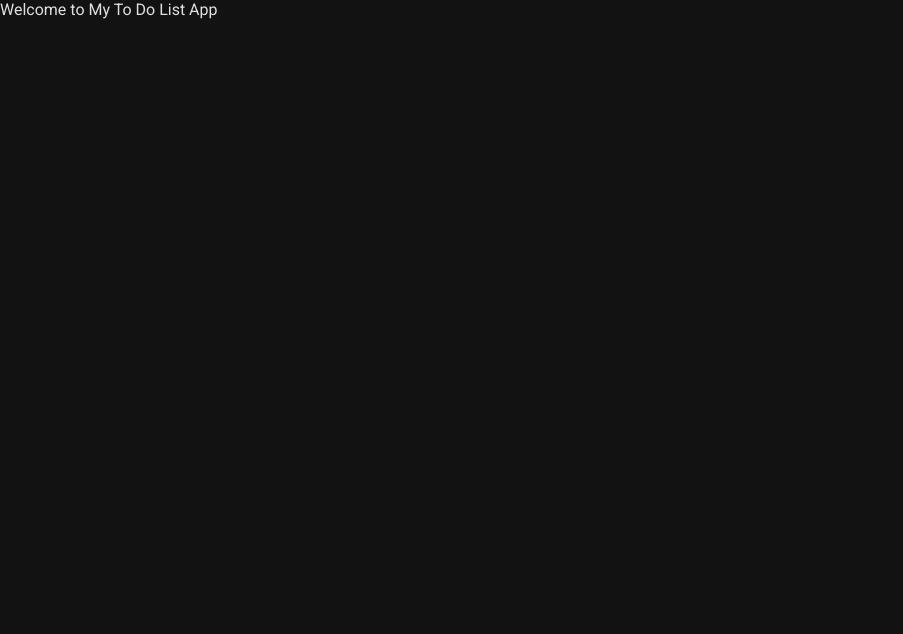
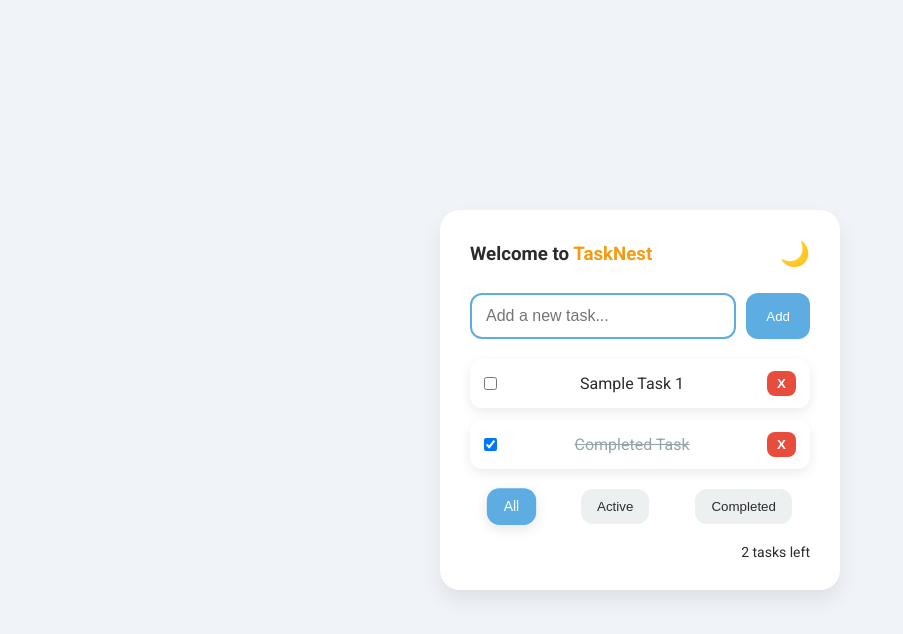
Before and after one commit to Abdulsalamdev/tasknest, a plain HTML site: page index.html in a window 1280 px wide. Shown: the whole page, without its empty margins (0-903 px from the left). Drawn offline with Linux system fonts and the light colour scheme.

Commit message:
feat: Update UI with theme and animations

```diff
--- a/index.css
+++ b/index.css
@@ -1,102 +1,252 @@
+/* General Reset */
 * {
   margin: 0;
   padding: 0;
   box-sizing: border-box;
+  transition: all 0.3s ease;
 }
 
-/* Light Mode Variables */
+body {
+  font-family: "Roboto", sans-serif;
+  display: flex;
+  justify-content: center;
+  background: var(--bg-page);
+  color: var(--text-default);
+  min-height: 100vh;
+  padding: 20px;
+  transition: background 0.3s, color 0.3s;
+}
+
+.container {
+  background: var(--bg-container);
+  padding: 30px;
+  margin: auto;
+  border-radius: 20px;
+  box-shadow: 0 10px 20px var(--shadow-container);
+  width: 95%;
+  max-width: 400px;
+  text-align: center;
+  transition: background 0.3s, color 0.3s, box-shadow 0.3s;
+}
+
+.header {
+  display: flex;
+  justify-content: space-between;
+  align-items: center;
+  margin-bottom: 25px;
+}
+
+.header h3 span {
+  color: var(--accent-color);
+  font-weight: 700;
+}
+
+.toggle-mode {
+  border: none;
+  background: transparent;
+  font-size: 1.5rem;
+  cursor: pointer;
+  transition: transform 0.3s;
+}
+
+.toggle-mode:hover {
+  transform: rotate(20deg);
+}
+
+.add-task {
+  display: flex;
+  gap: 10px;
+  flex-wrap: wrap;
+  margin: 20px 0;
+}
+
+.add-task input {
+  flex: 1 1 200px;
+  padding: 12px 14px;
+  border: 2px solid var(--input-border);
+  border-radius: 12px;
+  background: var(--input-bg);
+  color: var(--input-text);
+  font-size: 1rem;
+  outline: none;
+}
+
+.add-task input:focus {
+  border-color: var(--accent-color);
+  box-shadow: 0 0 10px rgba(0,0,0,0.05);
+}
+
+.add-task .add-btn {
+  padding: 12px 20px;
+  border: none;
+  border-radius: 12px;
+  background: var(--add-btn-bg);
+  color: var(--add-btn-text);
+  cursor: pointer;
+  font-weight: 500;
+  transition: all 0.3s ease;
+}
+
+.add-task .add-btn:hover {
+  transform: scale(1.05);
+  box-shadow: 0 4px 15px rgba(0,0,0,0.1);
+}
+
+.task-list {
+  list-style: none;
+  text-align: left;
+  margin: 20px 0;
+}
+
+.task {
+  display: flex;
+  justify-content: space-between;
+  align-items: center;
+  padding: 12px 14px;
+  border-radius: 12px;
+  margin-bottom: 12px;
+  background: var(--bg-container);
+  box-shadow: 0 4px 12px var(--shadow-container);
+  transition: transform 0.3s, box-shadow 0.3s, background 0.3s;
+}
+
+.task:hover {
+  transform: translateY(-3px);
+  box-shadow: 0 8px 20px rgba(0,0,0,0.15);
+}
+
+.task.completed .task-text {
+  text-decoration: line-through;
+  color: var(--task-completed-text);
+}
+
+.task-text {
+  color: var(--task-active-text);
+  transition: color 0.3s;
+}
+
+.delete-btn {
+  background: var(--delete-btn-bg);
+  color: var(--delete-btn-text);
+  border: none;
+  border-radius: 8px;
+  cursor: pointer;
+  padding: 5px 10px;
+  font-weight: bold;
+  transition: all 0.3s;
+}
+
+.delete-btn:hover {
+  transform: scale(1.1);
+  box-shadow: 0 4px 12px rgba(0,0,0,0.1);
+  background: var(--delete-btn-hover-bg);
+  color: var(--delete-btn-hover-text);
+}
+
+/* Filters */
+.filters {
+  display: flex;
+  justify-content: space-around;
+  flex-wrap: wrap;
+  gap: 10px;
+  margin: 20px 0;
+}
+
+.filter-btn {
+  padding: 10px 16px;
+  border: none;
+  border-radius: 12px;
+  cursor: pointer;
+  background: var(--filter-btn-inactive-bg);
+  color: var(--filter-btn-inactive-text);
+  transition: all 0.3s ease;
+}
+
+.filter-btn.active {
+  background: var(--filter-btn-active-bg);
+  color: var(--filter-btn-active-text);
+  transform: scale(1.05);
+  box-shadow: 0 4px 12px rgba(0,0,0,0.1);
+}
+
+.filter-btn:hover {
+  transform: scale(1.05);
+  box-shadow: 0 4px 12px rgba(0,0,0,0.08);
+}
+
+.task-counter {
+  text-align: right;
+  color: var(--task-counter-text);
+  font-size: 14px;
+  margin-top: 10px;
+  transition: color 0.3s;
+}
+
 :root {
-  /* Page / Container */
-  --bg-page: #f5f5f5;
+  --bg-page: #f0f4f8;
   --bg-container: #ffffff;
-  --text-default: #333333;
-  --shadow-container: rgba(0, 0, 0, 0.1);
+  --text-default: #2c2c2c;
+  --shadow-container: rgba(0,0,0,0.08);
 
-  /* Add Task Input & Button */
-  --input-border: #4CAF50;
+  --input-border: #5DADE2;
   --input-bg: #ffffff;
-  --input-text: #121212;
-  --add-btn-bg: #4CAF50;
+  --input-text: #2c2c2c;
+  --add-btn-bg: #5DADE2;
   --add-btn-text: #ffffff;
   --add-btn-hover-opacity: 0.85;
 
-  /* Delete Task Button */
-  --delete-btn-bg: #f44336;
+  --delete-btn-bg: #E74C3C;
   --delete-btn-text: #ffffff;
   --delete-btn-hover-bg: #f0f0f0;
-  --delete-btn-hover-text: #f44336;
+  --delete-btn-hover-text: #E74C3C;
 
-  /* Mark Complete */
-  --task-completed-text: #999999;
-  --task-active-text: #333333;
+  --task-completed-text: #95A5A6;
+  --task-active-text: #2c2c2c;
 
-  /* Edit Task */
-  --edit-input-bg: #ffffff;
-  --edit-input-text: #333333;
-  --edit-input-border: #4CAF50;
+  --filter-btn-active-bg: #5DADE2;
+  --filter-btn-active-text: #ffffff;
+  --filter-btn-inactive-bg: #ecf0f1;
+  --filter-btn-inactive-text: #2c2c2c;
 
-  /* Filter Tasks */
-  --filter-btn-active-bg: #4CAF50;
-  --filter-btn-active-text: #ffffff;
-  --filter-btn-inactive-bg: #e0e0e0;
-  --filter-btn-inactive-text: #333333;
-
-  /* Task Counter */
-  --task-counter-text: #333333;
-
-  /* Accent / UX / Transitions */
-  --accent-color: #FF9800;
+  --accent-color: #F39C12;
   --transition-time: 0.3s;
 }
 
-/* Dark Mode Variables */
 .dark-mode {
-  /* Page / Container */
   --bg-page: #121212;
-  --bg-container: #1e1e1e;
+  --bg-container: #1f1f1f;
   --text-default: #e0e0e0;
-  --shadow-container: rgba(0, 0, 0, 0.6);
+  --shadow-container: rgba(0,0,0,0.6);
 
-  /* Add Task Input & Button */
-  --input-border: #81C784;
-  --input-bg: #1e1e1e;
-  --input-text: #ffffff;
-  --add-btn-bg: #81C784;
+  --input-border: #3498DB;
+  --input-bg: #1f1f1f;
+  --input-text: #e0e0e0;
+  --add-btn-bg: #3498DB;
   --add-btn-text: #121212;
   --add-btn-hover-opacity: 0.85;
 
-  /* Delete Task Button */
-  --delete-btn-bg: #e57373;
+  --delete-btn-bg: #E57373;
   --delete-btn-text: #ffffff;
   --delete-btn-hover-bg: #2c2c2c;
-  --delete-btn-hover-text: #f44336;
+  --delete-btn-hover-text: #E74C3C;
 
-  /* Mark Complete */
   --task-completed-text: #aaaaaa;
   --task-active-text: #ffffff;
 
-  /* Edit Task */
-  --edit-input-bg: #1e1e1e;
-  --edit-input-text: #ffffff;
-  --edit-input-border: #81C784;
-
-  /* Filter Tasks */
-  --filter-btn-active-bg: #81C784;
+  --filter-btn-active-bg: #3498DB;
   --filter-btn-active-text: #121212;
   --filter-btn-inactive-bg: #333333;
   --filter-btn-inactive-text: #e0e0e0;
 
-  /* Task Counter */
-  --task-counter-text: #e0e0e0;
-
-  /* Accent / UX / Transitions */
-  --accent-color: #FFB74D;
-  --transition-time: 0.3s;
+  --accent-color: #F5B041;
 }
 
-
-body {
-  font-family: "Roboto", sans-serif;
-  background: var(--bg-page);
-  color: var(--text-default);
+@media (max-width: 350px) {
+  .add-task input, .add-task .add-btn {
+    width: 100%;
+  }
+  .filters button {
+    flex: 1 1 45%;
+    margin-bottom: 8px;
+  }
 }
--- a/index.html
+++ b/index.html
@@ -6,13 +6,52 @@
   <link rel="preconnect" href="https://fonts.googleapis.com" />
   <link rel="preconnect" href="https://fonts.gstatic.com" crossorigin />
   <link
-      href="https://fonts.googleapis.com/css2?family=Roboto:ital,wght@0,100..900;1,100..900&display=swap"
+    href="https://fonts.googleapis.com/css2?family=Roboto:wght@400;500;700&display=swap"
     rel="stylesheet"
   />
   <link rel="stylesheet" href="index.css">
-    <title>To-Do-List-App</title>
+  <title>TaskNest</title>
 </head>
-  <body class="dark-mode">
-    <p>Welcome to My To Do List App</p>
+<body>
+  <div class="container">
+    <div class="header">
+      <h3>Welcome to <span>TaskNest</span></h3>
+      <button class="toggle-mode">🌙</button>
+    </div>
+
+    <div class="add-task">
+      <input type="text" placeholder="Add a new task..." />
+      <button class="add-btn">Add</button>
+    </div>
+
+    <ul class="task-list">
+      <li class="task">
+        <input type="checkbox" />
+        <span class="task-text">Sample Task 1</span>
+        <button class="delete-btn">X</button>
+      </li>
+      <li class="task completed">
+        <input type="checkbox" checked />
+        <span class="task-text">Completed Task</span>
+        <button class="delete-btn">X</button>
+      </li>
+    </ul>
+
+    <div class="filters">
+      <button class="filter-btn active">All</button>
+      <button class="filter-btn">Active</button>
+      <button class="filter-btn">Completed</button>
+    </div>
+
+    <p class="task-counter">2 tasks left</p>
+  </div>
+
+  <script>
+    const toggleBtn = document.querySelector(".toggle-mode");
+    toggleBtn.addEventListener("click", () => {
+      document.body.classList.toggle("dark-mode");
+      toggleBtn.textContent = document.body.classList.contains("dark-mode") ? "☀️" : "🌙";
+    });
+  </script>
 </body>
 </html>
```
Lines whose indentation alone changed are shown as unchanged.
